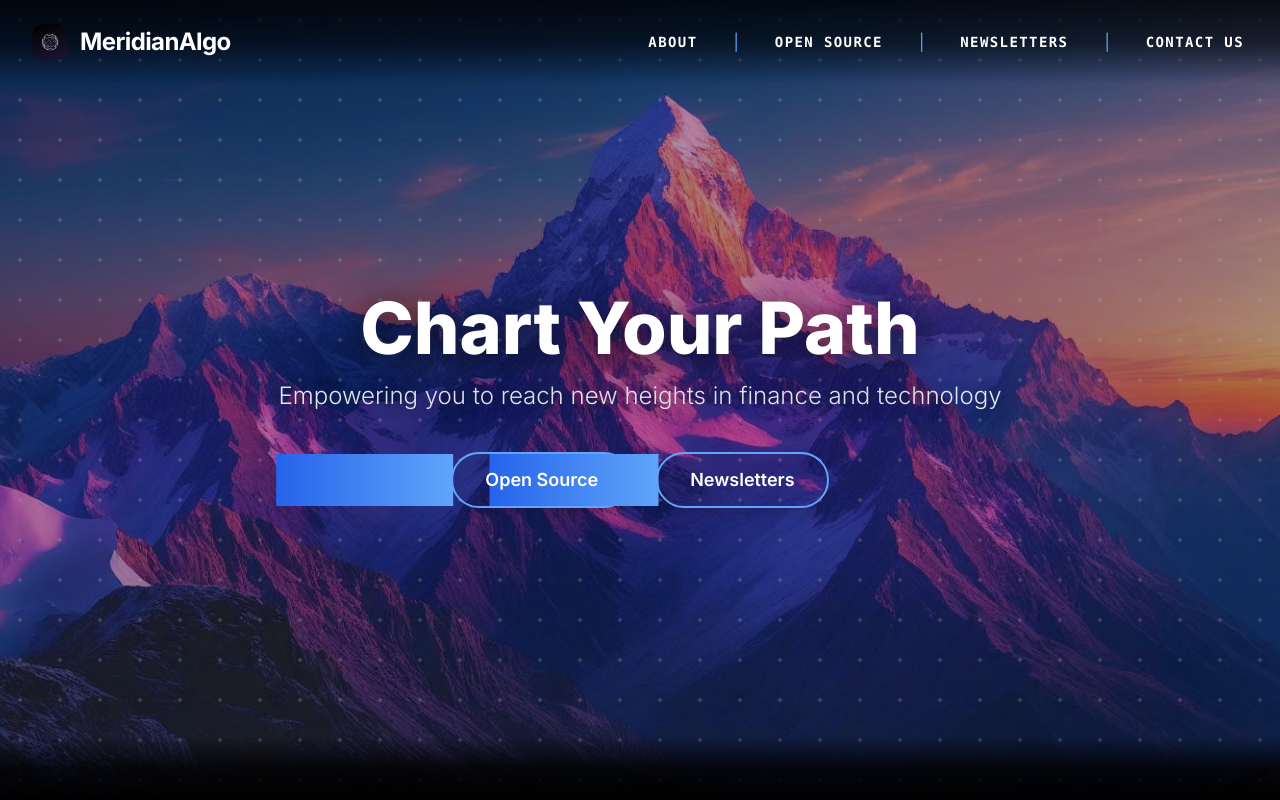
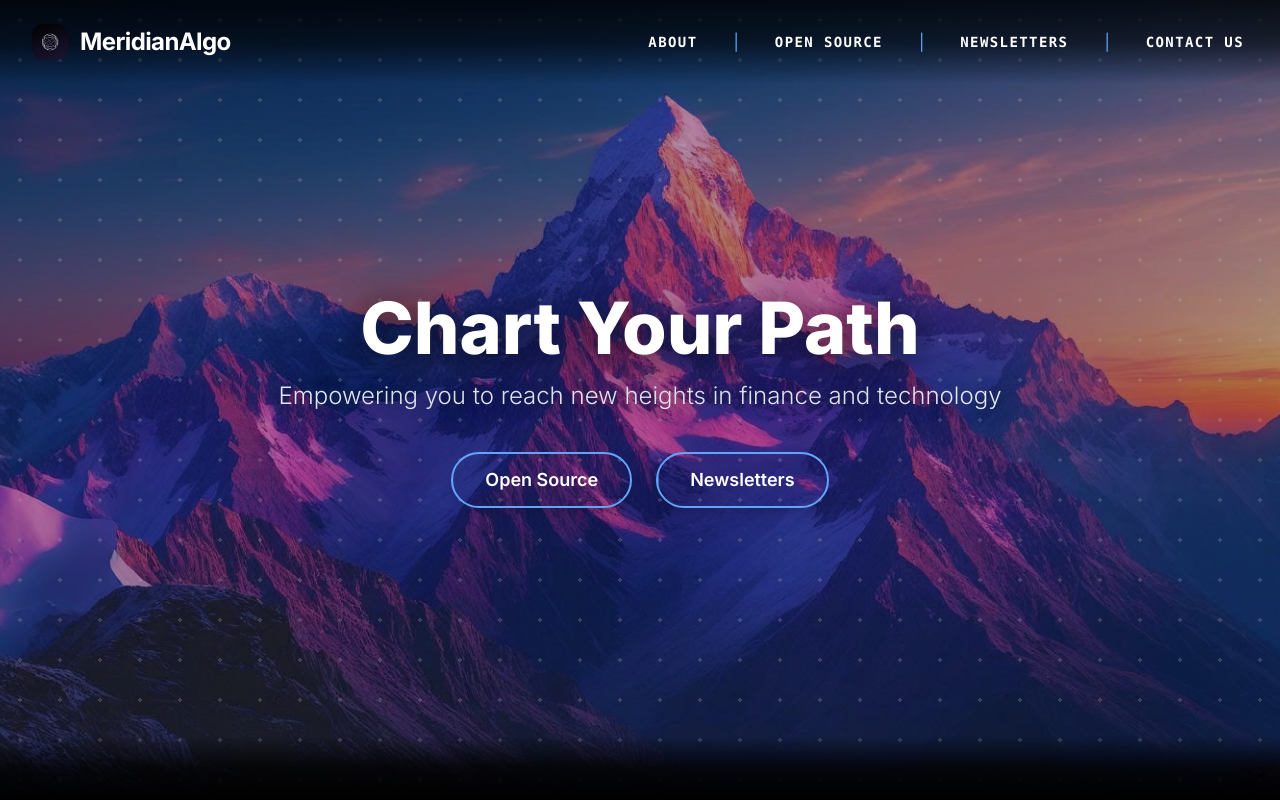
Before and after one commit to MeridianAlgo/meridianalgo.org, a React (Vite) app: page / in a window 1280 px wide. Shown: the top 800 px of the page. Built offline with nearby package versions, Linux system fonts and the light colour scheme.

Commit message:
Fix button styling: restore transparent background with slide-in animation on hover

```diff
--- a/src/pages/Home.tsx
+++ b/src/pages/Home.tsx
@@ -91,7 +91,7 @@ const Home = () => {
               <Link
                 key={btn.name}
                 to={btn.to}
-                className="relative group inline-block px-8 py-3 rounded-full border-2 border-blue-400 text-white font-semibold text-lg shadow-lg transition-all duration-300 ease-out focus:outline-none focus:ring-4 focus:ring-blue-400/40 hover:bg-blue-600 hover:border-blue-600"
+                className="relative group inline-block px-8 py-3 rounded-full border-2 border-blue-400 text-white font-semibold text-lg shadow-lg transition-all duration-300 ease-out focus:outline-none focus:ring-4 focus:ring-blue-400/40 overflow-hidden bg-transparent"
               >
                 <span className="relative z-10">{btn.name}</span>
                 <span className="absolute inset-0 bg-gradient-to-r from-blue-600 to-blue-400 transform -translate-x-full group-hover:translate-x-0 transition-transform duration-300 ease-out"></span>
```
